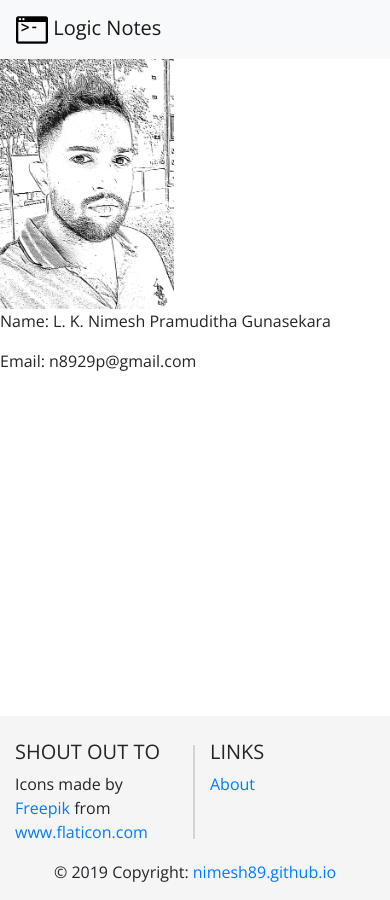
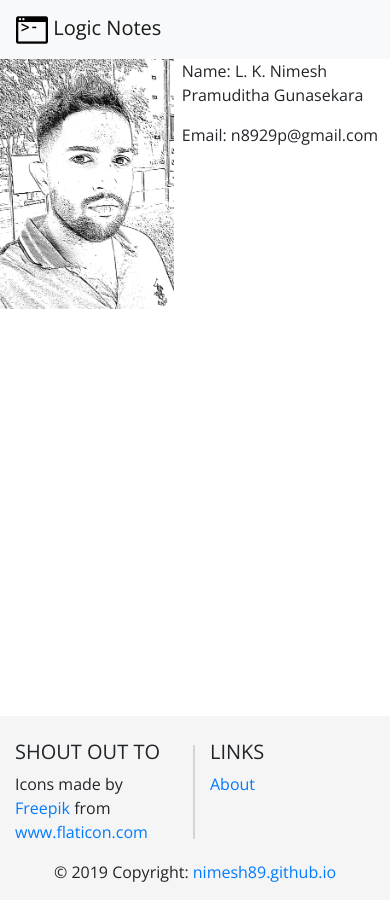
Before and after one commit to nimesh89/nimesh89.github.io, a Jekyll site: the page built from about.markdown, in a window 390 px wide. Built offline with Jekyll 4.4.1, drawn with Linux system fonts in a browser that asks for light colours.

Commit message:
fixed breakpoints

```diff
--- a/assets/css/about.css
+++ b/assets/css/about.css
@@ -11,22 +11,22 @@
 }
 
 @media only screen
-  and (max-device-width: 505px) {
+  and (max-device-width: 414px) {
     .about-me-pic {
-        width: 174px;
-        height: 250px;
         margin-right: auto;
         margin-left: auto;
     }
 }
 
 @media only screen
-  and (min-device-width: 506px) {
+  and (min-device-width: 414px) {
     .about-me-pic {
-        width: 174px;
-        height: 250px;
         margin-right: 2vw;
         margin-left: unset;
+    }
+
+    .about-container {
+        flex-wrap: nowrap;
     }
 }
 
```
